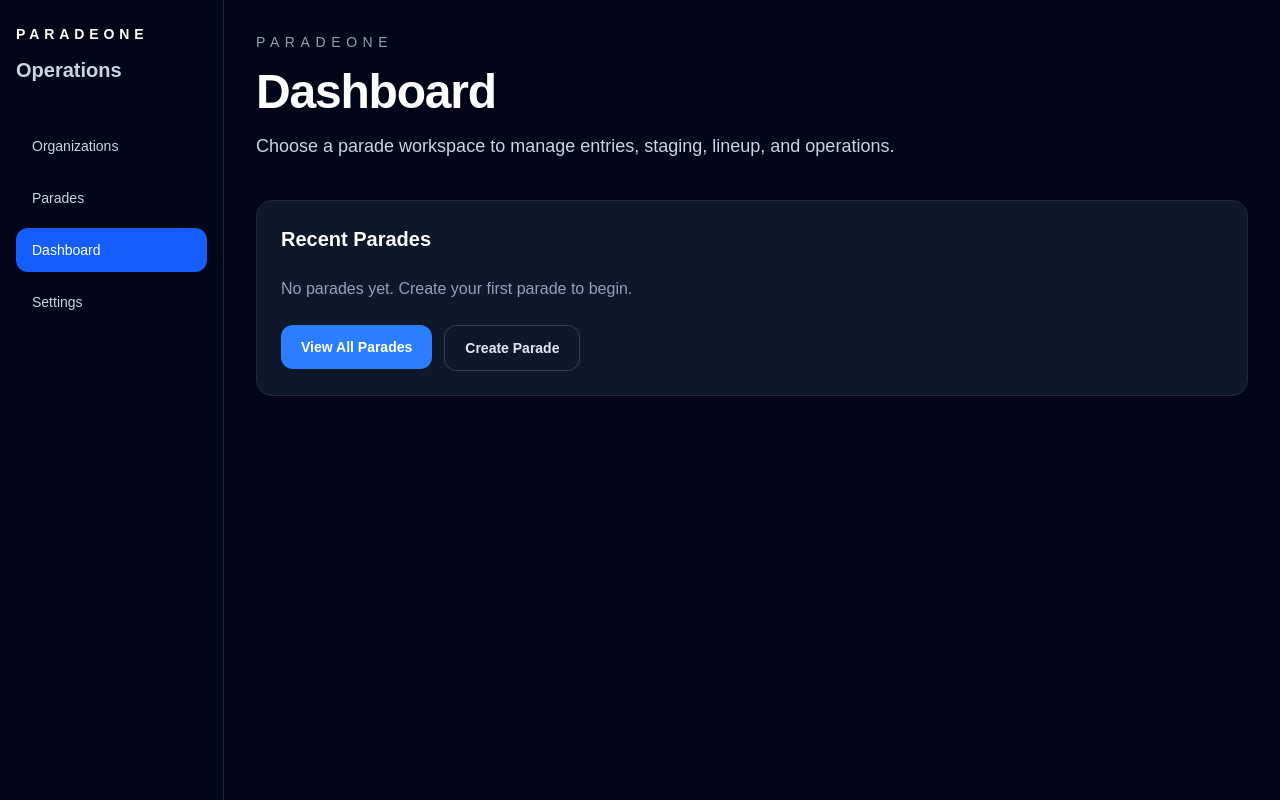
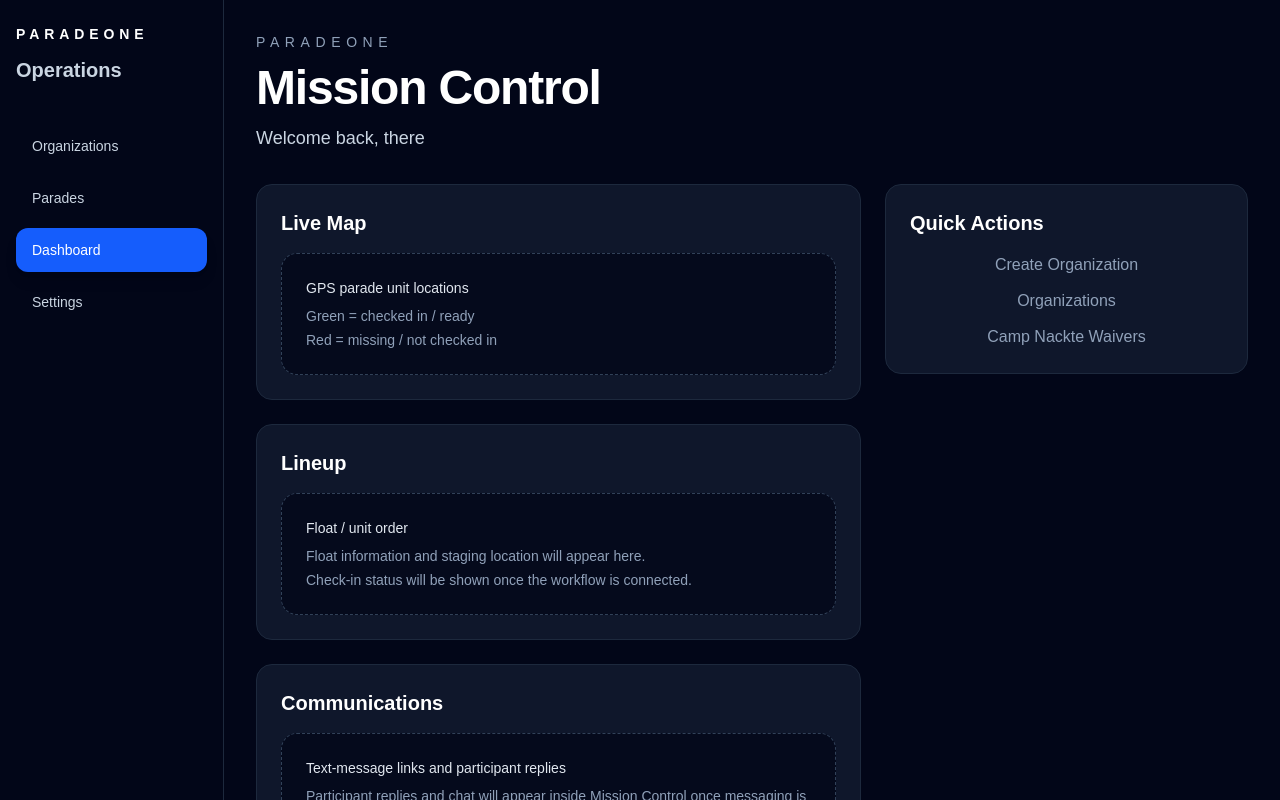
Before and after one commit to boejoyd/paradeone, a Next.js app: page / in a window 1280 px wide. Shown: the top 800 px of the page. Built offline with nearby package versions, Linux system fonts and the light colour scheme; no server answers; the database is empty.

Commit message:
Restore login UI and mission control dashboard

```diff
--- a/app/auth/callback/route.ts
+++ b/app/auth/callback/route.ts
@@ -8,7 +8,7 @@ export async function GET(request: NextRequest) {
   const next =
     requestUrl.searchParams.get("redirect") ??
     requestUrl.searchParams.get("next") ??
-    "/dashboard";
+    "/";
 
   if (!code) {
     return NextResponse.redirect(new URL("/login", requestUrl.origin));
--- a/app/login/actions.ts
+++ b/app/login/actions.ts
@@ -16,11 +16,21 @@ function getRedirectTarget(value: FormDataEntryValue | null) {
     return redirectValue;
   }
 
-  return "/dashboard";
+  return "/";
 }
 
-function getLoginRedirect(redirectTo: string) {
-  return `/login?redirect=${encodeURIComponent(redirectTo)}`;
+function getLoginRedirect(redirectTo: string, message?: string) {
+  const params = new URLSearchParams({ redirect: redirectTo });
+
+  if (message) {
+    params.set("message", message);
+  }
+
+  return `/login?${params.toString()}`;
+}
+
+function getErrorMessage(error: { message?: string } | null | undefined) {
+  return error?.message?.trim() || "Authentication failed.";
 }
 
 export async function signIn(formData: FormData) {
@@ -29,14 +39,14 @@ export async function signIn(formData: FormData) {
   const redirectTo = getRedirectTarget(formData.get("redirect"));
 
   if (!email || !password) {
-    redirect(getLoginRedirect(redirectTo));
+    redirect(getLoginRedirect(redirectTo, "Please enter both your email and password."));
   }
 
   const supabase = await createServerSupabaseClient();
   const { error } = await supabase.auth.signInWithPassword({ email, password });
 
   if (error) {
-    redirect(getLoginRedirect(redirectTo));
+    redirect(getLoginRedirect(redirectTo, getErrorMessage(error)));
   }
 
   revalidatePath("/");
@@ -49,7 +59,7 @@ export async function signUp(formData: FormData) {
   const redirectTo = getRedirectTarget(formData.get("redirect"));
 
   if (!email || !password) {
-    redirect(getLoginRedirect(redirectTo));
+    redirect(getLoginRedirect(redirectTo, "Please enter both your email and password."));
   }
 
   const supabase = await createServerSupabaseClient();
@@ -62,7 +72,7 @@ export async function signUp(formData: FormData) {
   });
 
   if (error) {
-    redirect(getLoginRedirect(redirectTo));
+    redirect(getLoginRedirect(redirectTo, getErrorMessage(error)));
   }
 
   if (data.session) {
@@ -70,7 +80,7 @@ export async function signUp(formData: FormData) {
     redirect(redirectTo);
   }
 
-  redirect(getLoginRedirect(redirectTo));
+  redirect(getLoginRedirect(redirectTo, "Please check your inbox to confirm your account before signing in."));
 }
 
 export async function signOut() {
--- a/app/login/page.tsx
+++ b/app/login/page.tsx
@@ -9,6 +9,7 @@ import { signIn, signUp } from "./actions";
 type LoginPageProps = {
   searchParams?: Promise<{
     redirect?: string | string[];
+    message?: string | string[];
   }>;
 };
 
@@ -17,12 +18,21 @@ function getRedirectTarget(value: string | string[] | undefined) {
     return value;
   }
 
-  return "/dashboard";
+  return "/";
+}
+
+function getMessage(value: string | string[] | undefined) {
+  if (typeof value === "string") {
+    return value;
+  }
+
+  return undefined;
 }
 
 export default async function LoginPage({ searchParams }: LoginPageProps) {
   const resolvedSearchParams = await searchParams;
   const redirectTo = getRedirectTarget(resolvedSearchParams?.redirect);
+  const message = getMessage(resolvedSearchParams?.message);
   const user = await getCurrentUser();
 
   if (user) {
@@ -41,6 +51,12 @@ export default async function LoginPage({ searchParams }: LoginPageProps) {
             Sign in to manage your parade operations or create a new account.
           </p>
         </div>
+
+        {message ? (
+          <div className="rounded-2xl border border-red-500/40 bg-red-500/10 p-4 text-sm text-red-200">
+            {message}
+          </div>
+        ) : null}
 
         <div className="grid gap-6 md:grid-cols-2">
           <Card title="Sign in">
--- a/app/page.tsx
+++ b/app/page.tsx
@@ -2,85 +2,78 @@ import Link from "next/link";
 import { AppShell } from "@/components/layout/AppShell";
 import { Button } from "@/components/ui/Button";
 import { Card } from "@/components/ui/Card";
-import { supabase } from "@/lib/supabase";
+import { getCurrentUser } from "@/lib/auth";
 
 export default async function Home() {
-  const { data: events, error } = await supabase
-    .from("events")
-    .select("id, name, event_date, status, city, organizations(name, slug)")
-    .order("created_at", { ascending: false })
-    .limit(5);
-
-  if (error) throw new Error(error.message);
+  const user = await getCurrentUser();
+  const displayName = user?.email ?? "there";
 
   return (
     <AppShell>
-      <div className="mb-10">
+      <div className="mb-8 space-y-3">
         <p className="text-sm uppercase tracking-[0.4em] text-slate-400">
           ParadeOne
         </p>
-        <h2 className="mt-4 text-5xl font-bold tracking-tight">Dashboard</h2>
-        <p className="mt-4 max-w-2xl text-lg text-slate-300">
-          Choose a parade workspace to manage entries, staging, lineup, and
-          operations.
+        <h2 className="text-4xl font-bold tracking-tight text-white md:text-5xl">
+          Mission Control
+        </h2>
+        <p className="max-w-2xl text-lg text-slate-300">
+          Welcome back, {displayName}
         </p>
       </div>
 
-      <Card title="Recent Parades">
-        {events && events.length > 0 ? (
-          <div className="mt-6 grid gap-4">
-            {events.map((event) => {
-              const organization = Array.isArray(event.organizations)
-                ? event.organizations[0]
-                : event.organizations;
+      <div className="grid gap-6 xl:grid-cols-[1.25fr_0.75fr]">
+        <div className="space-y-6">
+          <Card title="Live Map">
+            <div className="mt-4 rounded-2xl border border-dashed border-slate-700 bg-slate-950/70 p-6 text-sm text-slate-400">
+              <p className="font-medium text-slate-200">GPS parade unit locations</p>
+              <p className="mt-2">Green = checked in / ready</p>
+              <p className="mt-1">Red = missing / not checked in</p>
+            </div>
+          </Card>
 
-              return (
-                <div
-                  key={event.id}
-                  className="rounded-xl border border-slate-800 bg-slate-950 p-5"
-                >
-                  <div className="flex flex-col gap-4 lg:flex-row lg:items-center lg:justify-between">
-                    <div>
-                      <p className="text-sm text-slate-500">
-                        {organization?.name || "Unknown organization"}
-                      </p>
-                      <h3 className="mt-1 text-xl font-semibold text-white">
-                        {event.name}
-                      </h3>
-                      <p className="mt-2 text-sm text-slate-400">
-                        {event.city || "No city set"} •{" "}
-                        {event.event_date || "No date set"}
-                      </p>
-                    </div>
+          <Card title="Lineup">
+            <div className="mt-4 rounded-2xl border border-dashed border-slate-700 bg-slate-950/70 p-6 text-sm text-slate-400">
+              <p className="font-medium text-slate-200">Float / unit order</p>
+              <p className="mt-2">Float information and staging location will appear here.</p>
+              <p className="mt-1">Check-in status will be shown once the workflow is connected.</p>
+            </div>
+          </Card>
 
-                    {organization?.slug && (
-                      <Link
-                        href={`/organizations/${organization.slug}/parades/${event.id}`}
-                      >
-                        <Button>Open Parade</Button>
-                      </Link>
-                    )}
-                  </div>
-                </div>
-              );
-            })}
-          </div>
-        ) : (
-          <p className="mt-6 text-slate-400">
-            No parades yet. Create your first parade to begin.
-          </p>
-        )}
+          <Card title="Communications">
+            <div className="mt-4 rounded-2xl border border-dashed border-slate-700 bg-slate-950/70 p-6 text-sm text-slate-400">
+              <p className="font-medium text-slate-200">Text-message links and participant replies</p>
+              <p className="mt-2">Participant replies and chat will appear inside Mission Control once messaging is enabled.</p>
+            </div>
+          </Card>
 
-        <div className="mt-6 flex gap-3">
-          <Link href="/parades">
-            <Button>View All Parades</Button>
-          </Link>
+          <Card title="Organizations">
+            <div className="mt-4 rounded-2xl border border-dashed border-slate-700 bg-slate-950/70 p-6 text-sm text-slate-400">
+              Organization membership views will appear here in a future update.
+            </div>
+          </Card>
+        </div>
 
-          <Link href="/create-parade">
-            <Button variant="secondary">Create Parade</Button>
-          </Link>
+        <div className="space-y-6">
+          <Card title="Quick Actions">
+            <div className="mt-4 flex flex-col gap-3">
+              <Link href="/organizations">
+                <Button className="w-full justify-center">Create Organization</Button>
+              </Link>
+              <Link href="/organizations">
+                <Button variant="secondary" className="w-full justify-center">
+                  Organizations
+                </Button>
+              </Link>
+              <Link href="/camp-nackte/waiver/submissions">
+                <Button variant="secondary" className="w-full justify-center">
+                  Camp Nackte Waivers
+                </Button>
+              </Link>
+            </div>
+          </Card>
         </div>
-      </Card>
+      </div>
     </AppShell>
   );
 }
--- a/components/layout/AppShell.tsx
+++ b/components/layout/AppShell.tsx
@@ -1,18 +1,40 @@
+import { signOut } from "@/app/login/actions";
 import { MobileNav } from "@/components/navigation/MobileNav";
 import { Sidebar } from "@/components/navigation/Sidebar";
+import { getCurrentUser } from "@/lib/auth";
 
 type AppShellProps = {
   children: React.ReactNode;
 };
 
-export function AppShell({ children }: AppShellProps) {
+export async function AppShell({ children }: AppShellProps) {
+  const user = await getCurrentUser();
+
   return (
     <main className="min-h-screen bg-slate-950 text-white">
       <MobileNav />
 
-<div className="flex min-h-screen w-full">
+      <div className="flex min-h-screen w-full">
         <Sidebar />
         <section className="flex-1 px-5 py-6 md:px-8 md:py-8">
+          {user ? (
+            <div className="mb-6 flex flex-col gap-3 rounded-2xl border border-slate-800 bg-slate-900/80 p-4 md:flex-row md:items-center md:justify-between">
+              <div>
+                <p className="text-sm font-medium text-slate-200">Signed in</p>
+                <p className="text-sm text-slate-400">
+                  {user.email ?? "Authenticated user"}
+                </p>
+              </div>
+              <form action={signOut}>
+                <button
+                  type="submit"
+                  className="rounded-xl border border-slate-700 px-4 py-2 text-sm font-medium text-slate-200 transition hover:border-slate-500 hover:bg-slate-800"
+                >
+                  Sign Out
+                </button>
+              </form>
+            </div>
+          ) : null}
           {children}
         </section>
       </div>
--- a/middleware.ts
+++ b/middleware.ts
@@ -6,7 +6,7 @@ function isPublicPath(pathname: string) {
     return true;
   }
 
-  if (pathname === "/" || pathname === "/login") {
+  if (pathname === "/login") {
     return true;
   }
 
```
